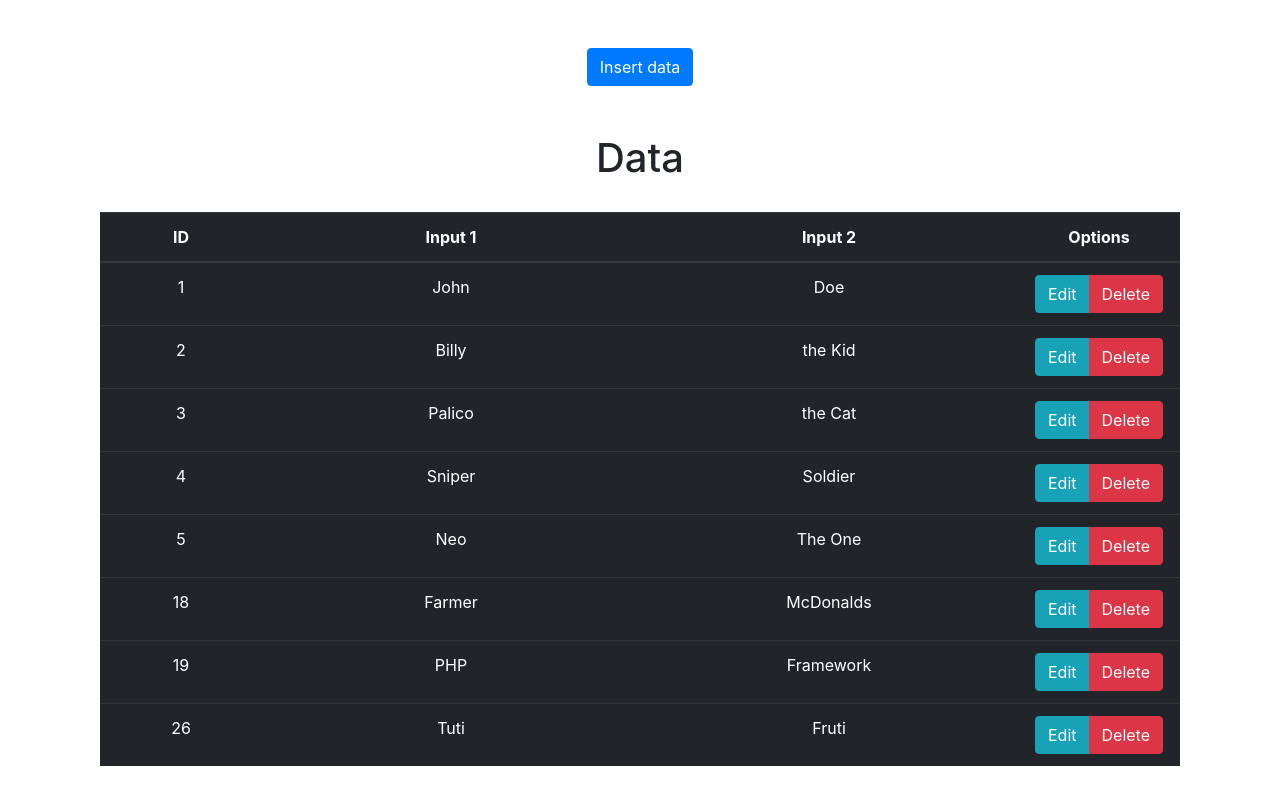
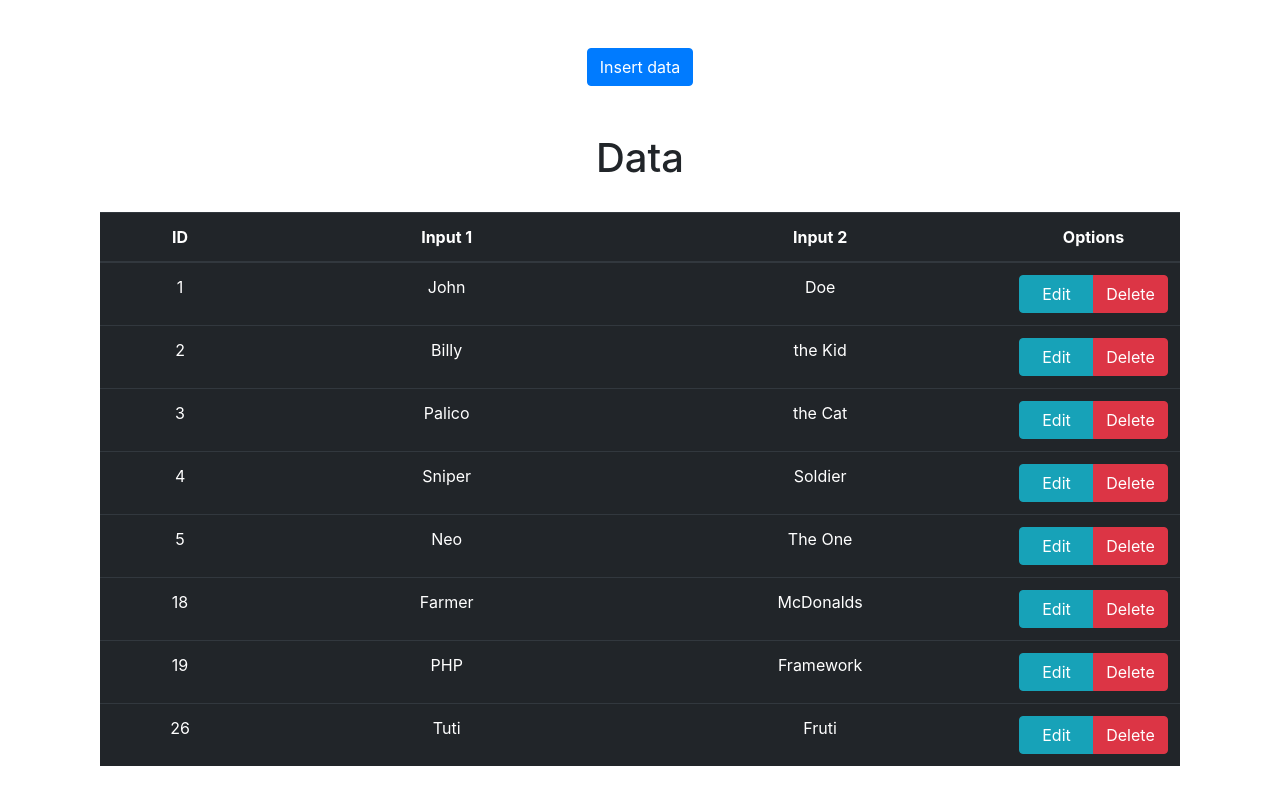
Before and after one commit to Vaskei/modal_test, a PHP site: page / in a window 1280 px wide. Run offline with PHP 8.4, Linux system fonts and the light colour scheme; data comes from the database, SQL or seed files in the repository; some libraries are stand-ins or nearby versions.

Commit message:
Custom CSS for buttons

```diff
--- a/index.php
+++ b/index.php
@@ -28,6 +28,9 @@ function displayMsgRight()
   <!-- Bootstrap CSS -->
   <link rel="stylesheet" href="https://stackpath.bootstrapcdn.com/bootstrap/4.1.3/css/bootstrap.min.css" integrity="sha384-MCw98/SFnGE8fJT3GXwEOngsV7Zt27NXFoaoApmYm81iuXoPkFOJwJ8ERdknLPMO"
     crossorigin="anonymous">
+
+  <!-- Custom CSS -->
+  <link rel="stylesheet" href="style.css">
 
   <!-- Font Awesome -->
   <link rel="stylesheet" href="https://use.fontawesome.com/releases/v5.4.1/css/all.css" integrity="sha384-5sAR7xN1Nv6T6+dT2mhtzEpVJvfS3NScPQTrOxhwjIuvcA67KV2R5Jz6kr4abQsz"
@@ -200,8 +203,8 @@ function displayMsgRight()
             </td>
             <td style="width:15%">
               <?php echo "<div class='btn-group' role='group'>
-                          <button type='button' class='btn btn-info' data-toggle='modal' data-target='#editModal' data-id='" . $id . "'>Edit</button>
-                          <button type='button' class='btn btn-danger' data-toggle='modal' data-target='#deleteModal2' data-id='" . $id . "' data-record-title='" . $input1 . " " . $input2 . "'>Delete</button>
+                          <button type='button' class='btn btn-info btn-table' data-toggle='modal' data-target='#editModal' data-id='" . $id . "'>Edit</button>
+                          <button type='button' class='btn btn-danger btn-table' data-toggle='modal' data-target='#deleteModal2' data-id='" . $id . "' data-record-title='" . $input1 . " " . $input2 . "'>Delete</button>
                         </div>" ?>
             </td>
           </tr>
--- /dev/null
+++ b/style.css
@@ -0,0 +1,3 @@
+.btn-table {
+  width: 75px;
+}
```
